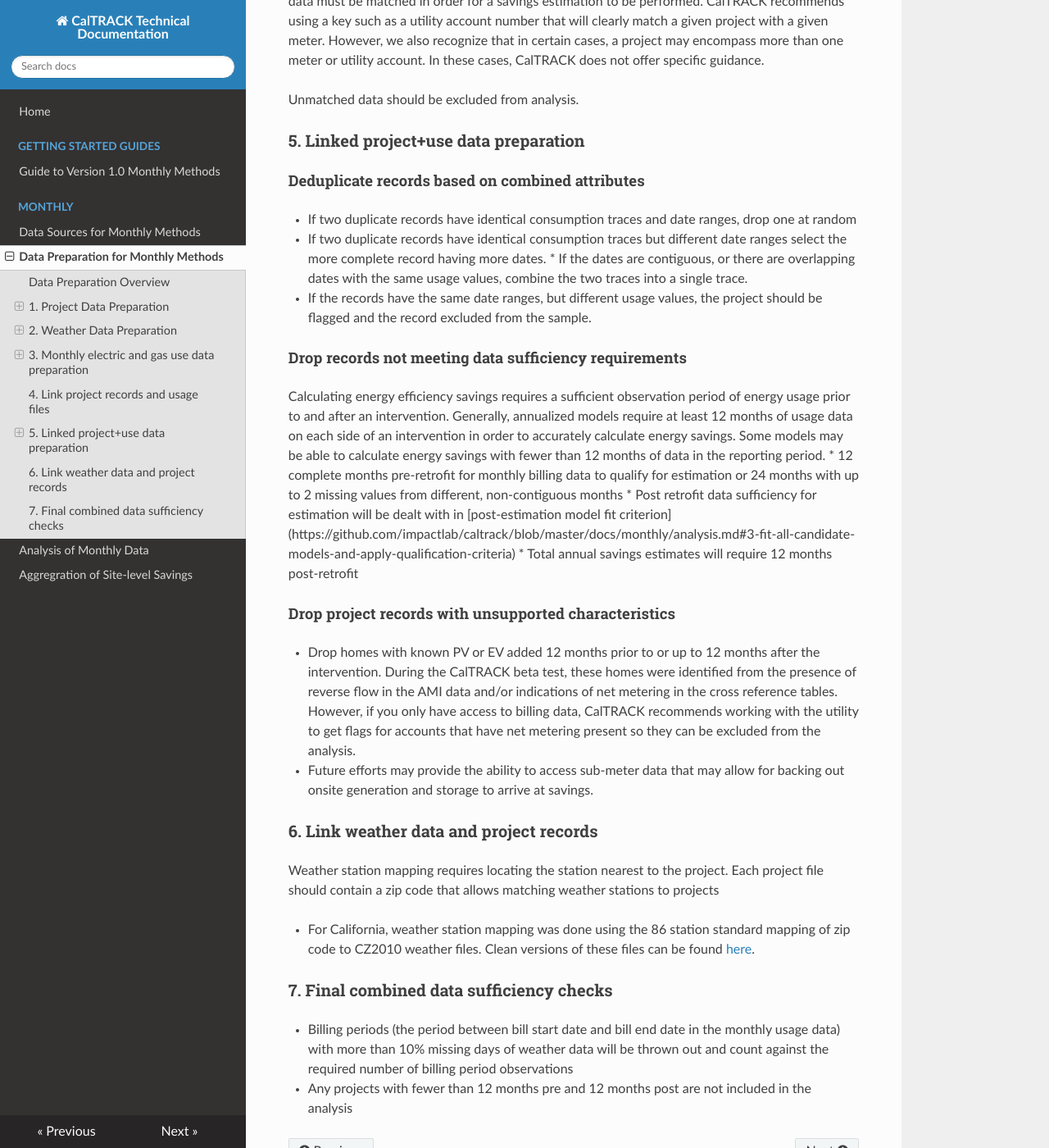
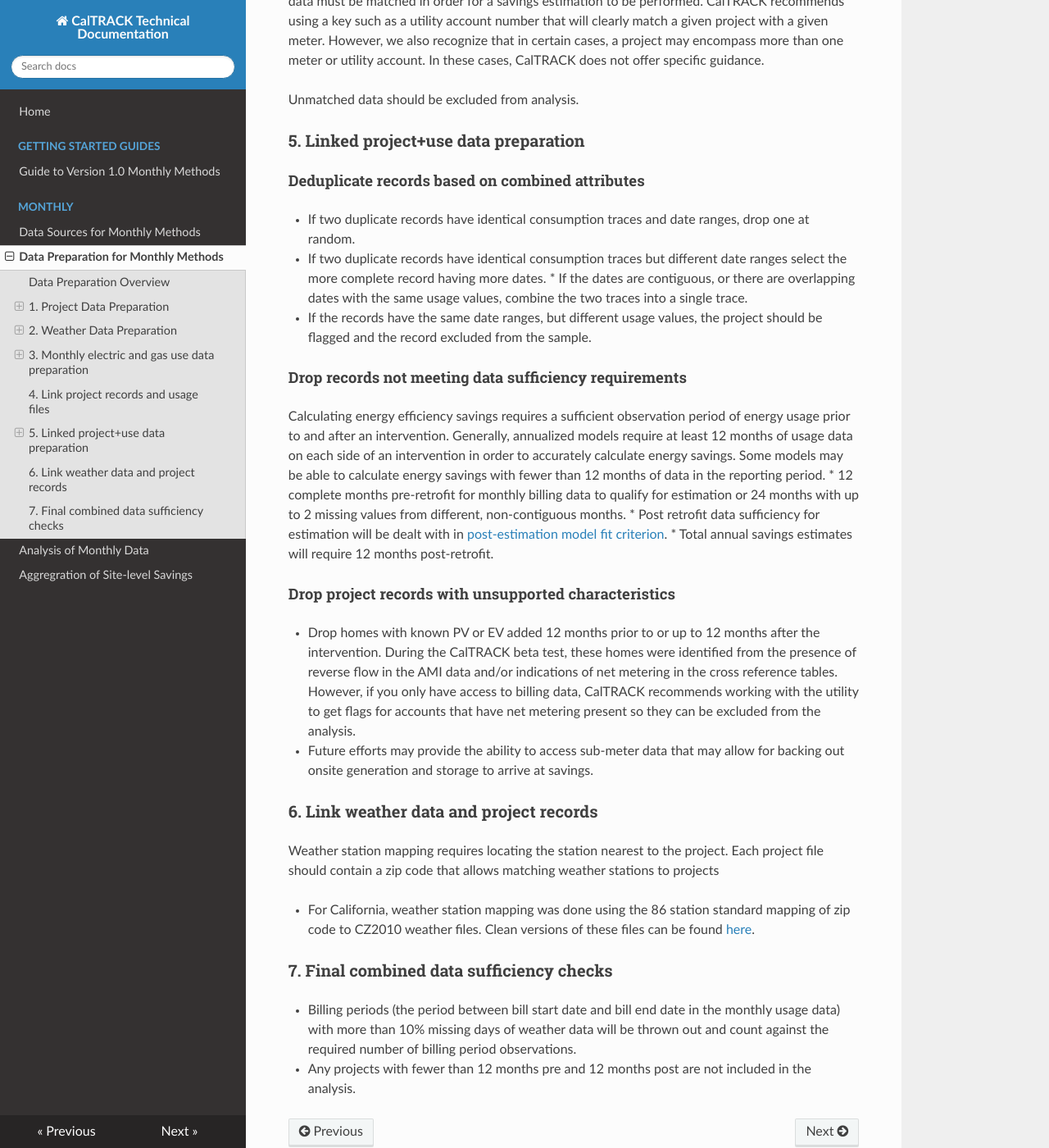
Before and after one commit to openeemeter/caltrack, an MkDocs documentation site: the page built from docs/monthly/data-prep.md, in a window 1280 px wide and 1400 px high, scrolled down 3084 px. Shown: the whole window at 82% size. Built offline with MkDocs 1.6.1, drawn with Linux system fonts in a browser that asks for light colours; nearby versions of some CDN libraries; old or Windows-style settings are respelled for this version of MkDocs; some of the changed text lies outside the part shown.

Commit message:
Update data-prep.md
Add punctuation where missing.

```diff
--- a/docs/monthly/data-prep.md
+++ b/docs/monthly/data-prep.md
@@ -32,11 +32,11 @@
 CalTRACK implementations should use official work start date and work end date fields provided by aggregators rather then proxy fields when available.
 
 #### Dealing with miscoded dates
-Implausible day values (>31) should be coded as the beginning of month if project start date and end of month if project end date so that the entire month is included in the intervention window
+Implausible day values (>31) should be coded as the beginning of month if project start date and end of month if project end date so that the entire month is included in the intervention window.
 Implausible month and year values should be flagged and that home not included in estimation.
 
 #### Deduplicate project records
-If a building appears multiple times within a project database, and the project dates are the same the most complete record for that building should be used
+If a building appears multiple times within a project database, and the project dates are the same the most complete record for that building should be used.
 If a building appears multiple times within a project database and the project dates differ because there are multiple measures installed associated with the same incentive program, the start date of the intervention should be the earliest of the project start dates across projects and the end date for the intervention should be the latest of the project end dates.
 
 ### 2. Weather Data Preparation
@@ -68,15 +68,15 @@
 
 ### 5. Linked project+use data preparation
 #### Deduplicate records based on combined attributes
-* If two duplicate records have identical consumption traces and date ranges, drop one at random
+* If two duplicate records have identical consumption traces and date ranges, drop one at random.
 * If two duplicate records have identical consumption traces but different date ranges select the more complete record having more dates. * If the dates are contiguous, or there are overlapping dates with the same usage values, combine the two traces into a single trace.
 * If the records have the same date ranges, but different usage values, the project should be flagged and the record excluded from the sample.
 
 #### Drop records not meeting data sufficiency requirements
 Calculating energy efficiency savings requires a sufficient observation period of energy usage prior to and after an intervention. Generally, annualized models require at least 12 months of usage data on each side of an intervention in order to accurately calculate energy savings. Some models may be able to calculate energy savings with fewer than 12 months of data in the reporting period.
-* 12 complete months pre-retrofit for monthly billing data to qualify for estimation or 24 months with up to 2 missing values from different, non-contiguous months
-* Post retrofit data sufficiency for estimation will be dealt with in [post-estimation model fit criterion] (https://github.com/impactlab/caltrack/blob/master/docs/monthly/analysis.md#3-fit-all-candidate-models-and-apply-qualification-criteria)
-* Total annual savings estimates will require 12 months post-retrofit
+* 12 complete months pre-retrofit for monthly billing data to qualify for estimation or 24 months with up to 2 missing values from different, non-contiguous months.
+* Post retrofit data sufficiency for estimation will be dealt with in [post-estimation model fit criterion](https://github.com/impactlab/caltrack/blob/master/docs/monthly/analysis.md#3-fit-all-candidate-models-and-apply-qualification-criteria).
+* Total annual savings estimates will require 12 months post-retrofit.
 
 #### Drop project records with unsupported characteristics
 * Drop homes with known PV or EV added 12 months prior to or up to 12 months after the intervention. During the CalTRACK beta test, these homes were identified from the presence of reverse flow in the AMI data and/or indications of net metering in the cross reference tables. However, if you only have access to billing data, CalTRACK recommends working with the utility to get flags for accounts that have net metering present so they can be excluded from the analysis.
@@ -88,5 +88,5 @@
 * For California, weather station mapping was done using the 86 station standard mapping of zip code to CZ2010 weather files. Clean versions of these files can be found [here](https://github.com/impactlab/caltrack/blob/master/tests/data-sources/weather/stationmapping_v2.csv).
 
 ### 7. Final combined data sufficiency checks
-* Billing periods (the period between bill start date and bill end date in the monthly usage data) with more than 10% missing days of weather data will be thrown out and count against the required number of billing period observations
-* Any projects with fewer than 12 months pre and 12 months post are not included in the analysis
+* Billing periods (the period between bill start date and bill end date in the monthly usage data) with more than 10% missing days of weather data will be thrown out and count against the required number of billing period observations.
+* Any projects with fewer than 12 months pre and 12 months post are not included in the analysis.
```
